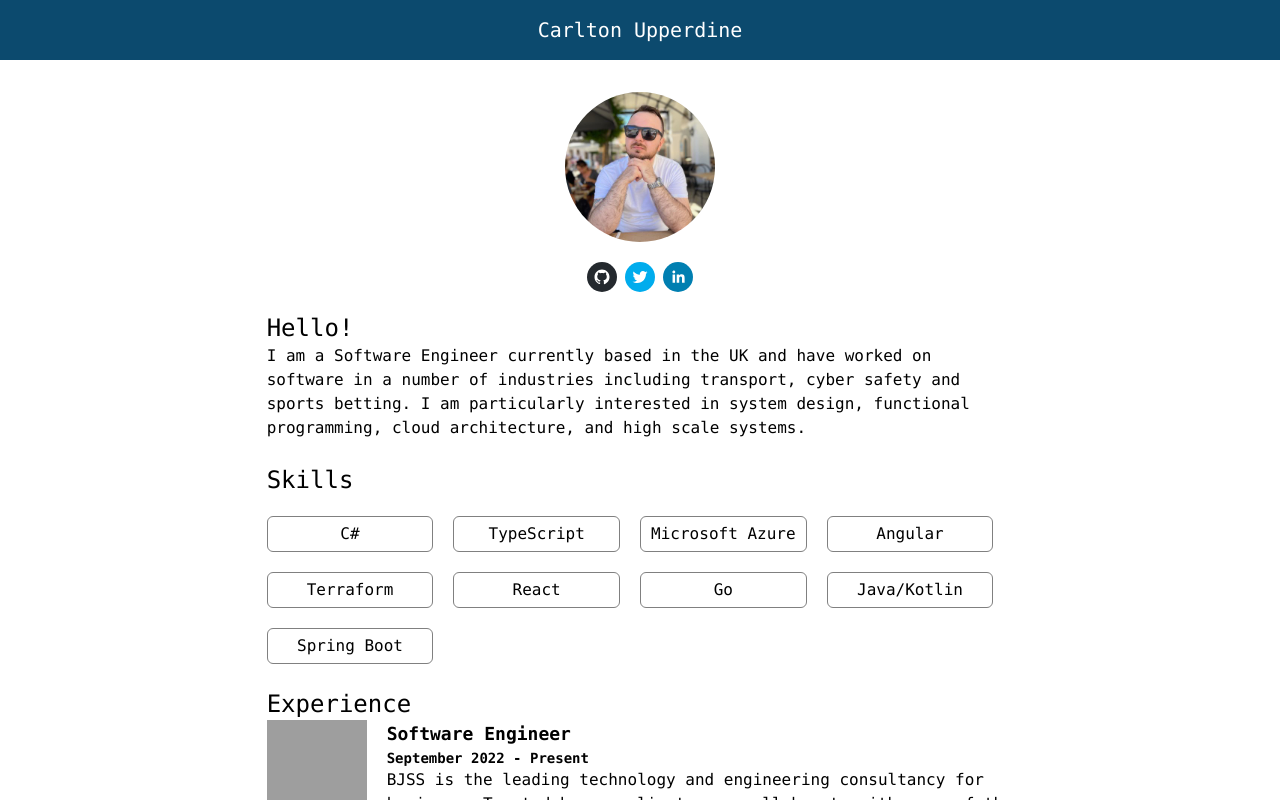
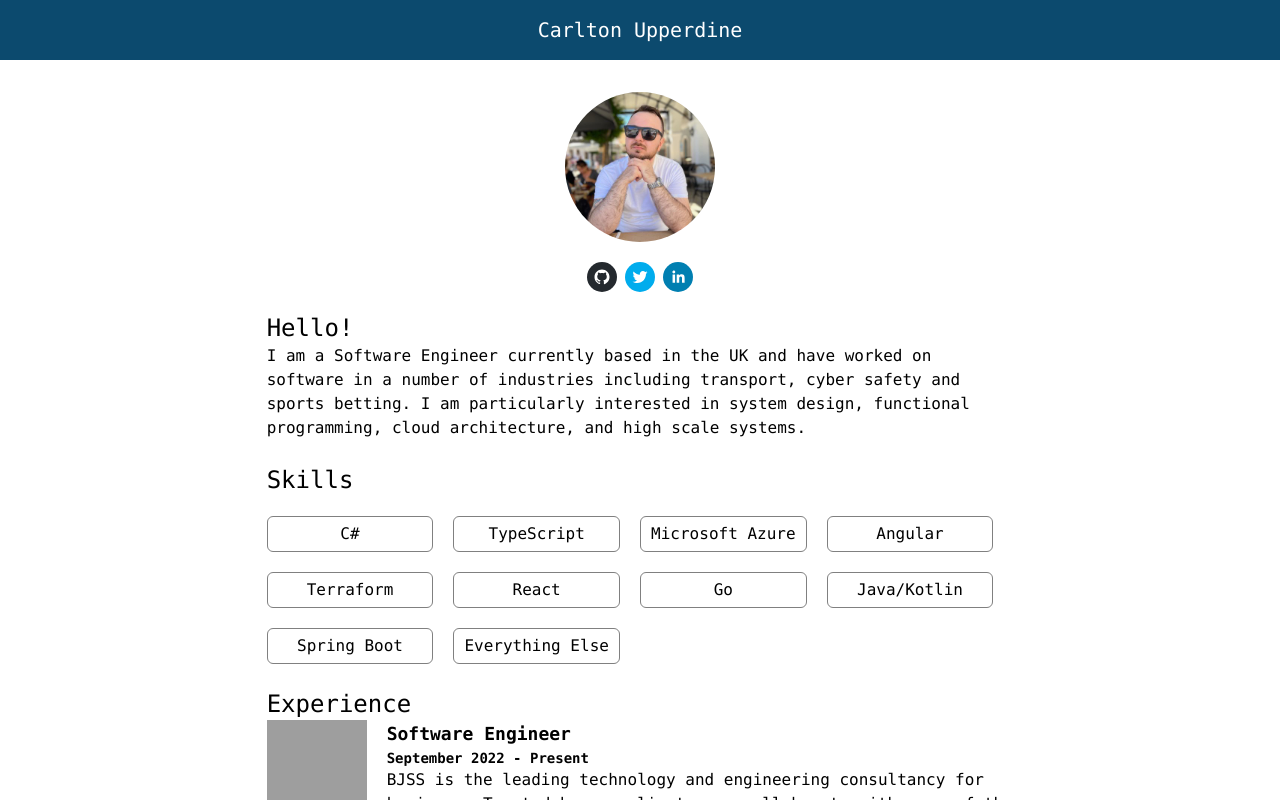
Before and after one commit to carltonupp/carlton.upperdine.dev, a Next.js app: page /about in a window 1280 px wide. Shown: the top 800 px of the page. Built offline with nearby package versions, Linux system fonts and the light colour scheme; grey boxes are pictures that could not be loaded.

Commit message:
fixed display bug

```diff
--- a/src/components/Skill.tsx
+++ b/src/components/Skill.tsx
@@ -13,6 +13,12 @@ export default function Skill(props: {skillName: string, proficiency: number}) {
 const getStyling = (percentage: number) => {
     const remaining = 100 - percentage;
     const color = getFillColour(percentage);
+
+    if (percentage < 50) {
+        // gradient only works 50% and up so I had to get creative...
+        return `linear-gradient(to left, white ${remaining}%, ${color} ${percentage}%)`
+    }
+
     return `linear-gradient(to right, ${color} ${percentage}%, white ${remaining}%)`
 }
 
--- a/src/pages/about.tsx
+++ b/src/pages/about.tsx
@@ -1,6 +1,5 @@
 import Skill from "@/components/Skill";
 import Image from "next/image";
-import styles from "../styles/about.module.scss";
 
 type Experience = "Highly Proficient" | "Proficient" | "Some Experience" | "Learning";
 
@@ -47,6 +46,10 @@ export default function About() {
             technology: "Spring Boot",
             level: 75
         },
+        {
+            technology: "Everything Else",
+            level: 20
+        }
     ]
 
     return (
```
